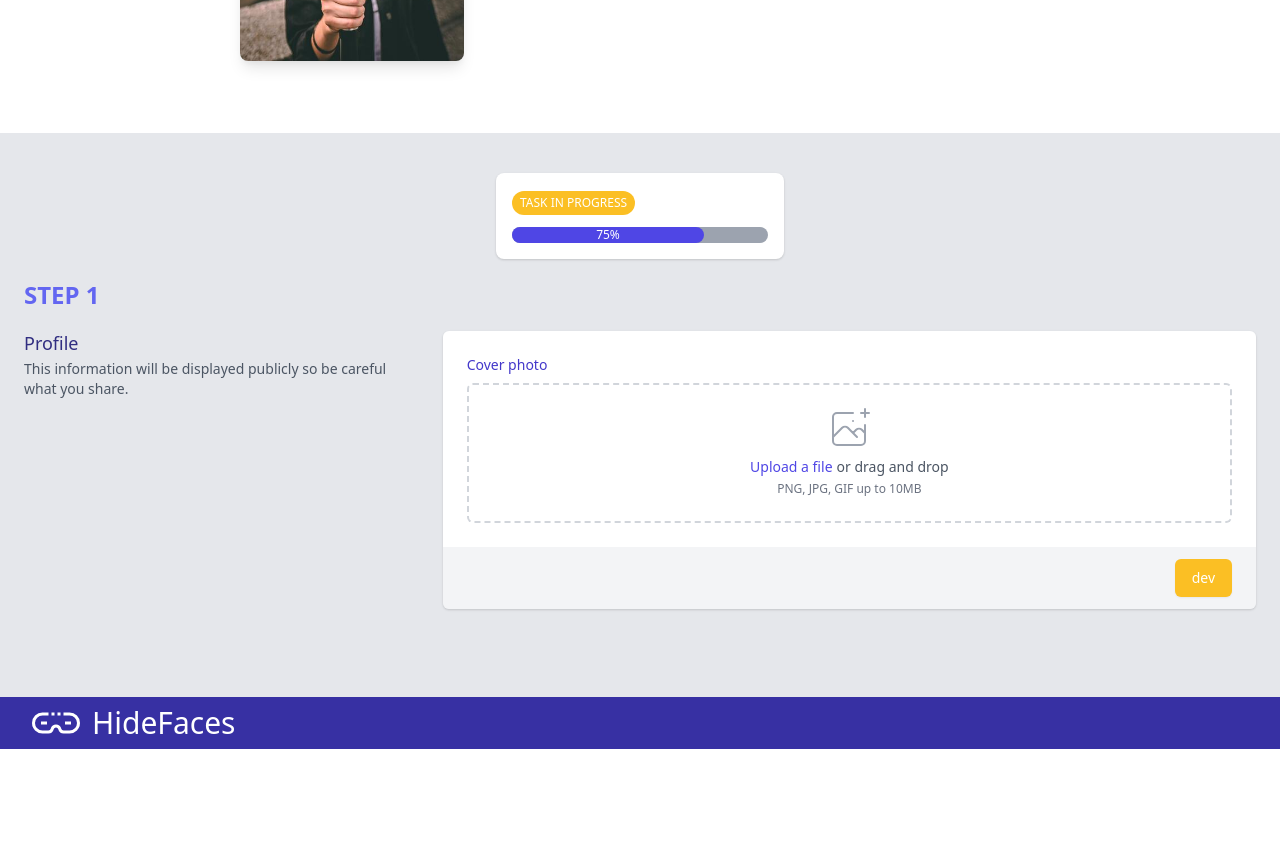
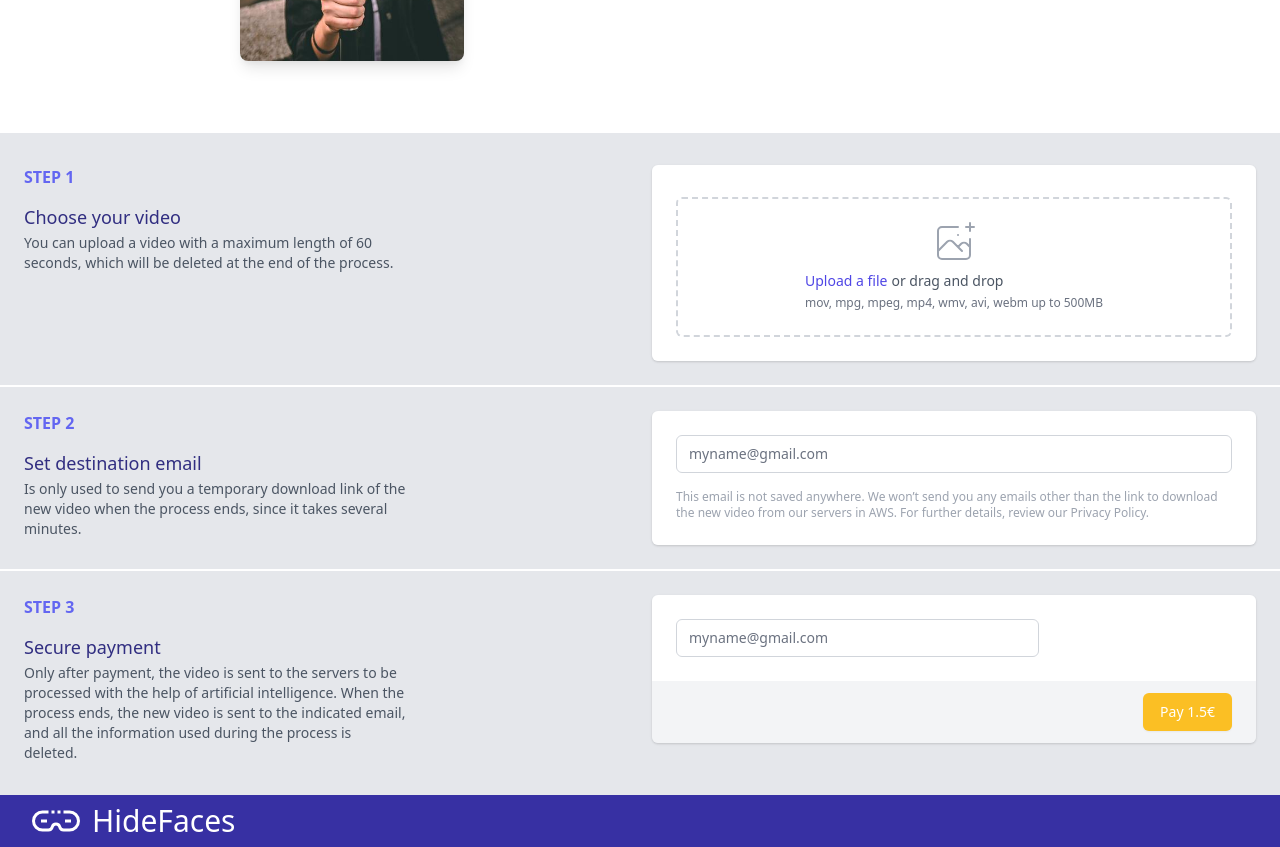
Before and after one commit to AppVery/hidefaces-web, a React (Create React App) app: page / in a window 1280 px wide. Shown: the part 1560-2407 px from the top of the page. Before the commit the page ends 2309 px from the top, so only its background shows below. Built offline with nearby package versions, Linux system fonts and the light colour scheme.

Commit message:
🚧 set 3 steps before payment

```diff
--- a/src/components/Steps.tsx
+++ b/src/components/Steps.tsx
@@ -1,6 +1,5 @@
 import React, { useState } from 'react';
 import Modal from './Modal';
-import Bar from './items/Bar';
 import CtaButton from './items/CtaButton';
 
 const Setps: React.FC<{ startRef: React.RefObject<HTMLInputElement> }> = ({ startRef }) => {
@@ -20,30 +19,28 @@ const Setps: React.FC<{ startRef: React.RefObject<HTMLInputElement> }> = ({ star
   };
 
   return (
-    <section className="bg-gray-200 py-10 mt-10">
+    <section className="bg-gray-200 py-2 mt-10">
       {isModal && <Modal fn={() => closeModal()} />}
-      <Bar />
+      <form action="#">
         <section ref={startRef}>
-        <div className="max-w-7xl mx-auto py-6 sm:px-6 lg:p/x-8">
-          <h3 className="text-2xl leading-6 text-indigo-500 font-semibold uppercase">Step 1</h3>
+          <div className="max-w-7xl mx-auto sm:px-6 lg:p/x-8">
             <div className="px-4 py-6 sm:px-0 ">
-            <div className="md:grid md:grid-cols-3 md:gap-6">
-              <div className="md:col-span-1">
-                <div className="px-4 sm:px-0">
-                  <h3 className="text-lg font-medium leading-6 text-indigo-900">Profile</h3>
-                  <p className="mt-1 text-sm text-gray-600">
-                    This information will be displayed publicly so be careful what you share.
+              <div className="md:grid md:grid-cols-4 md:gap-6">
+                <div className="md:col-span-2">
+                  <p className="text-1xl leading-6 text-indigo-500 font-semibold uppercase mb-4">
+                    Step 1
+                  </p>
+                  <h3 className="text-lg font-medium leading-6 text-indigo-900">
+                    Choose your video
+                  </h3>
+                  <p className="mt-1 text-sm text-gray-600 max-w-sm">
+                    You can upload a video with a maximum length of 60 seconds, which will be
+                    deleted at the end of the process.
                   </p>
                 </div>
-              </div>
                 <div className="mt-5 md:mt-0 md:col-span-2">
-                <form action="#">
                   <div className="shadow sm:rounded-md sm:overflow-hidden">
                     <div className="px-4 py-5 bg-white space-y-6 sm:p-6">
-                      <div>
-                        <label className="block text-sm font-medium text-indigo-700">
-                          Cover photo
-                        </label>
                       <div className="mt-2 flex justify-center px-6 pt-5 pb-6 border-2 border-gray-300 border-dashed rounded-md">
                         <div className="space-y-1 text-center">
                           <svg
@@ -75,24 +72,101 @@ const Setps: React.FC<{ startRef: React.RefObject<HTMLInputElement> }> = ({ star
                             </label>
                             <p className="pl-1">or drag and drop</p>
                           </div>
-                            <p className="text-xs text-gray-500">PNG, JPG, GIF up to 10MB</p>
+                          <p className="text-xs text-gray-500">
+                            mov, mpg, mpeg, mp4, wmv, avi, webm up to 500MB
+                          </p>
                         </div>
+                      </div>
+                    </div>
+                  </div>
+                </div>
+              </div>
+            </div>
+          </div>
+        </section>
+        <section className="border-t-2 border-white">
+          <div className="max-w-7xl mx-auto sm:px-6 lg:p/x-8">
+            <div className="px-4 py-6 sm:px-0 ">
+              <div className="md:grid md:grid-cols-4 md:gap-6">
+                <div className="md:col-span-2">
+                  <p className="text-1xl leading-6 text-indigo-500 font-semibold uppercase mb-4">
+                    Step 2
+                  </p>
+                  <h3 className="text-lg font-medium leading-6 text-indigo-900">
+                    Set destination email
+                  </h3>
+                  <p className="mt-1 text-sm text-gray-600 max-w-sm">
+                    Is only used to send you a temporary download link of the new video when the
+                    process ends, since it takes several minutes.
+                  </p>
+                </div>
+                <div className="mt-5 md:mt-0 md:col-span-2">
+                  <div className="shadow sm:rounded-md sm:overflow-hidden">
+                    <div className="px-4 py-5 bg-white space-y-6 sm:p-6">
+                      <div className="col-span-3 sm:col-span-2">
+                        <input
+                          type="text"
+                          name="email"
+                          id="email"
+                          className="focus:ring-indigo-500 focus:border-indigo-500 flex-1 block w-full rounded-md sm:text-sm border-gray-300"
+                          placeholder="myname@gmail.com"
+                        />
+                        <label htmlFor="email" className="mt-4 block text-xs text-gray-400">
+                          This email is not saved anywhere. We won’t send you any emails other than
+                          the link to download the new video from our servers in AWS. For further
+                          details, review our Privacy Policy.
+                        </label>
+                      </div>
+                    </div>
+                  </div>
+                </div>
+              </div>
+            </div>
+          </div>
+        </section>
+        <section className="border-t-2 border-white">
+          <div className="max-w-7xl mx-auto sm:px-6 lg:p/x-8">
+            <div className="px-4 py-6 sm:px-0 ">
+              <div className="md:grid md:grid-cols-4 md:gap-6">
+                <div className="md:col-span-2">
+                  <p className="text-1xl leading-6 text-indigo-500 font-semibold uppercase mb-4">
+                    Step 3
+                  </p>
+                  <h3 className="text-lg font-medium leading-6 text-indigo-900">Secure payment</h3>
+                  <p className="mt-1 text-sm text-gray-600 max-w-sm">
+                    Only after payment, the video is sent to the servers to be processed with the
+                    help of artificial intelligence. When the process ends, the new video is sent to
+                    the indicated email, and all the information used during the process is deleted.
+                  </p>
+                </div>
+                <div className="mt-5 md:mt-0 md:col-span-2">
+                  <div className="shadow sm:rounded-md sm:overflow-hidden">
+                    <div className="px-4 py-5 bg-white space-y-6 sm:p-6">
+                      <div className="grid grid-cols-3 gap-6">
+                        <div className="col-span-3 sm:col-span-2">
+                          <input
+                            type="text"
+                            name="email"
+                            id="email"
+                            className="focus:ring-indigo-500 focus:border-indigo-500 flex-1 block w-full rounded-md sm:text-sm border-gray-300"
+                            placeholder="myname@gmail.com"
+                          />
                         </div>
                       </div>
                     </div>
                     <div className="px-4 py-3 bg-gray-100 text-right sm:px-6">
                       <CtaButton
-                        text="dev"
+                        text="Pay 1.5€"
                         onClick={(e: React.FormEvent<HTMLInputElement>) => openModal(e)}
                       />
                     </div>
                   </div>
-                </form>
                 </div>
               </div>
             </div>
           </div>
         </section>
+      </form>
     </section>
   );
 };
```
Lines whose indentation alone changed are shown as unchanged.
